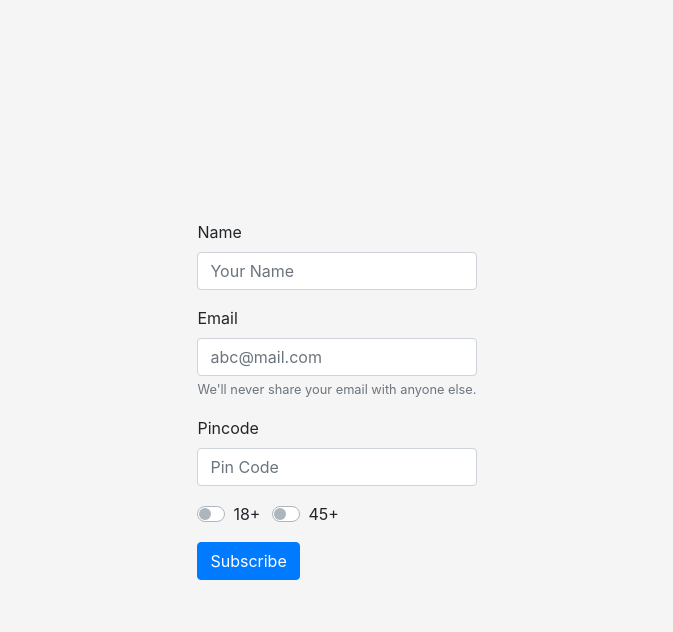
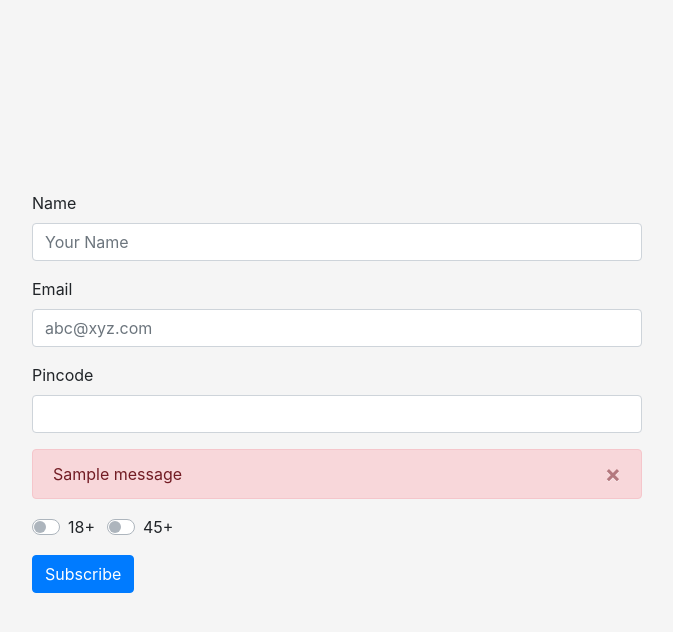
Before and after one commit to gopishmundada/cowin_alerts, a Flask app: page / in a window 1280 px wide. Shown: the top 632 px of the page, without its empty margins (303-976 px from the left). Run offline with Flask 2, Linux system fonts and the light colour scheme; tables that the repository leaves empty hold one stand-in row (values such as "Sample post"); one stand-in notice (Sample message) is shown; parts of the project's set-up code (start-up, migrations or seed data) failed here and were passed over.

Commit message:
feat: add checkbox validation style: add validation feedback for users

```diff
--- a/cowin_alerts/index.py
+++ b/cowin_alerts/index.py
@@ -1,5 +1,6 @@
 from apscheduler.schedulers.background import BackgroundScheduler
-from flask import Blueprint, render_template
+from flask import Blueprint, flash, render_template, request, url_for
+from werkzeug.utils import redirect
 
 from .forms import SubscribeForm
 from .models import Subscribers, db
@@ -25,25 +26,28 @@ index_bp = Blueprint(
 @index_bp.route('/', methods=['GET', 'POST'])
 def index():
     sub_form = SubscribeForm()
+    success = request.args.get('success') or False
 
     if sub_form.validate_on_submit():
-        subscriber = Subscribers(
-            name=sub_form.name.data.strip(),
-            email=sub_form.email.data,
-            pincode=sub_form.pincode.data,
-            sub_18=sub_form.sub_18.data,
-            sub_45=sub_form.sub_45.data,
-        )
+        if not sub_form.sub_18.data and not sub_form.sub_45.data:
+            flash('Please select at least 1 age group')
+        else:
+            subscriber = Subscribers(
+                name=sub_form.name.data.strip(),
+                email=sub_form.email.data,
+                pincode=sub_form.pincode.data,
+                sub_18=sub_form.sub_18.data,
+                sub_45=sub_form.sub_45.data,
+            )
 
-        db.session.add(subscriber)
-        db.session.commit()
+            db.session.add(subscriber)
+            db.session.commit()
 
-        return render_template(
-            'success.html',
-        )
+            return redirect(url_for('index_bp.index', success=True))
 
     return render_template(
         'index.html',
         title='Cowin Alerts',
-        sub_form=sub_form
+        sub_form=sub_form,
+        success=success,
     )
--- a/cowin_alerts/templates/index.html
+++ b/cowin_alerts/templates/index.html
@@ -1,3 +1,20 @@
+{% macro render_bootstrap_field(field) %}
+
+<div class="form-group">
+  <!-- prettier-ignore -->
+  {{field.label()}}
+  {% if field.errors %}
+  {{field(class="form-control is-invalid",**kwargs)|safe }}
+  <div class="invalid-feedback">
+    {% for error in field.errors %}
+    <li>{{ error }}</li>
+    {% endfor %}
+  </div>
+  {%else%} {{field(class="form-control",**kwargs)|safe }} {% endif %}
+</div>
+
+{% endmacro %}
+
 <!DOCTYPE html>
 <html lang="en">
   <head>
@@ -14,24 +31,28 @@
     <link href="{{url_for('static',filename='css/index.css')}}" rel="stylesheet" />
   </head>
   <body class="d-flex justify-content-center">
-    <form action="{{request.path}}" method="POST">
+    <form
+      action="{{request.path}}"
+      method="POST"
+      class="col-lg-6 col-md-8 col-sm-10 needs-validation"
+    >
+      <!-- prettier-ignore -->
       {{ sub_form.hidden_tag() }}
-
-      <div class="form-group">
-        <!-- prettier-ignore -->
-        {{sub_form.name.label()}}
-        {{sub_form.name(class="form-control", placeholder="Your Name")}}
-      </div>
-      <div class="form-group">
-        <!-- prettier-ignore -->
-        {{sub_form.email.label()}}
-        {{sub_form.name(class="form-control", placeholder="abc@mail.com")}}
-        <small class="form-text text-muted">We'll never share your email with anyone else.</small>
-      </div>
-      <div class="form-group">
-        <!-- prettier-ignore -->
-        {{sub_form.pincode.label()}}
-        {{sub_form.pincode(class="form-control", placeholder="Pin Code")}}
+      {{render_bootstrap_field(sub_form.name, placeholder="Your Name")}}
+      {{render_bootstrap_field(sub_form.email, placeholder="abc@xyz.com")}}
+      {{render_bootstrap_field(sub_form.pincode)}}
+      {% with messages = get_flashed_messages() %}
+        {% if messages %} {% for message in messages %}
+        <div class="form-group">
+          <div class="alert alert-danger alert-dismissible fade show" role="alert">
+            {{message}}
+            <button type="button" class="close" data-dismiss="alert" aria-label="Close">
+              <span aria-hidden="true">&times;</span>
+            </button>
+          </div>
+        </div>
+        {% endfor %} {% endif %}
+      {% endwith %}
       </div>
       <div class="form-group d-flex">
         <div class="custom-control custom-switch form-check-inline">
@@ -45,7 +66,17 @@
           {{sub_form.sub_45.label(class="custom-control-label")}}
         </div>
       </div>
-      {{ sub_form.submit(class='btn btn-primary') }}
+      <div class="form-group">{{ sub_form.submit(class='btn btn-primary') }}</div>
+      {%if success%}
+      <div class="form-group">
+        <div class="alert alert-success alert-dismissible fade show" role="alert">
+          You have successfully registered for <strong>Live Cowin Alerts</strong>
+          <button type="button" class="close" data-dismiss="alert" aria-label="Close">
+            <span aria-hidden="true">&times;</span>
+          </button>
+        </div>
+      </div>
+      {%endif%}
     </form>
     <script
       src="https://code.jquery.com/jquery-3.5.1.slim.min.js"
```
